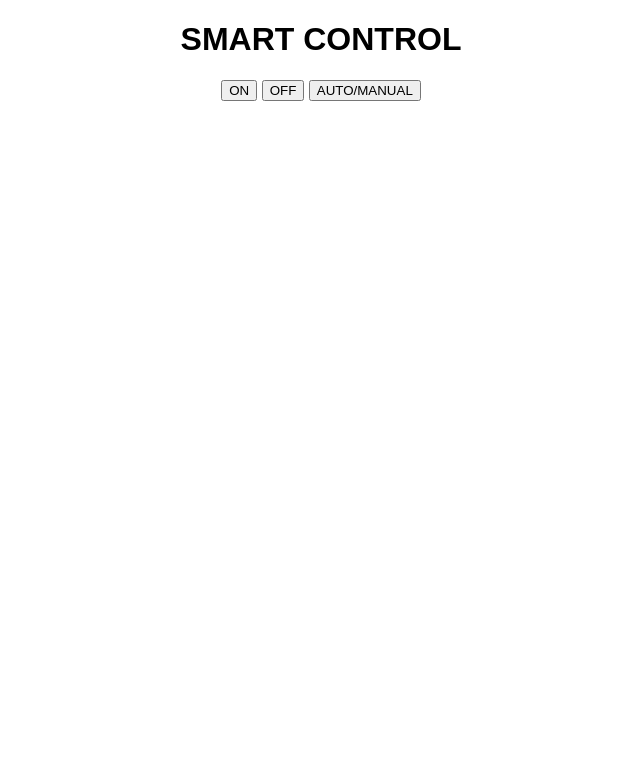
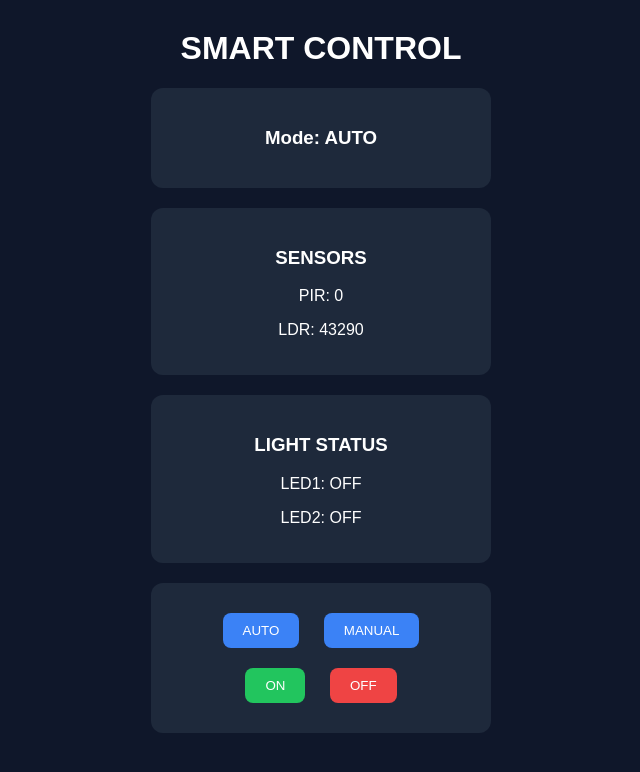
Before and after one commit to laxmi23097/smart-iot-dashboard, a Flask app: page / in a window 1280 px wide. Shown: the top 772 px of the page, without its empty margins (319-959 px from the left). Run offline with Flask 3, Linux system fonts and the light colour scheme.

Commit message:
Enhance index.html with styling and buttons

```diff
--- a/templates/index.html
+++ b/templates/index.html
@@ -2,21 +2,67 @@
 <html>
 <head>
     <title>Smart Dashboard</title>
+    <style>
+        body {
+            background: #0f172a;
+            font-family: Arial;
+            color: white;
+            text-align: center;
+        }
+
+        .card {
+            background: #1e293b;
+            margin: 20px auto;
+            padding: 20px;
+            width: 300px;
+            border-radius: 12px;
+        }
+
+        h1 {
+            margin-top: 30px;
+        }
+
+        button {
+            padding: 10px 20px;
+            margin: 10px;
+            border: none;
+            border-radius: 8px;
+            color: white;
+            cursor: pointer;
+        }
+
+        .blue { background: #3b82f6; }
+        .green { background: #22c55e; }
+        .red { background: #ef4444; }
+    </style>
 </head>
+<body>
 
-<body style="text-align:center; font-family:Arial;">
+<h1>SMART CONTROL</h1>
 
-    <h1>SMART CONTROL</h1>
+<div class="card">
+    <h3>Mode: {{data.mode}}</h3>
+</div>
 
-    <button onclick="send('on')">ON</button>
-    <button onclick="send('off')">OFF</button>
-    <button onclick="send('toggle')">AUTO/MANUAL</button>
+<div class="card">
+    <h3>SENSORS</h3>
+    <p>PIR: {{data.pir}}</p>
+    <p>LDR: {{data.ldr}}</p>
+</div>
 
-    <script>
-        function send(action){
-            fetch('/' + action)
-        }
-    </script>
+<div class="card">
+    <h3>LIGHT STATUS</h3>
+    <p>LED1: {{data.led1}}</p>
+    <p>LED2: {{data.led2}}</p>
+</div>
+
+<div class="card">
+    <button class="blue" onclick="fetch('/mode').then(()=>location.reload())">AUTO</button>
+    <button class="blue" onclick="fetch('/mode').then(()=>location.reload())">MANUAL</button>
+    <br>
+    <button class="green" onclick="fetch('/on').then(()=>location.reload())">ON</button>
+    <button class="red" onclick="fetch('/off').then(()=>location.reload())">OFF</button>
+</div>
 
 </body>
 </html>
```
